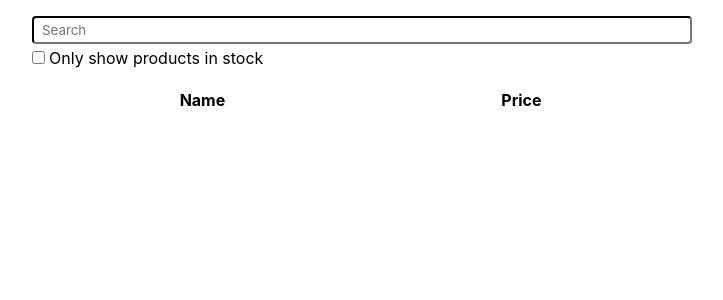
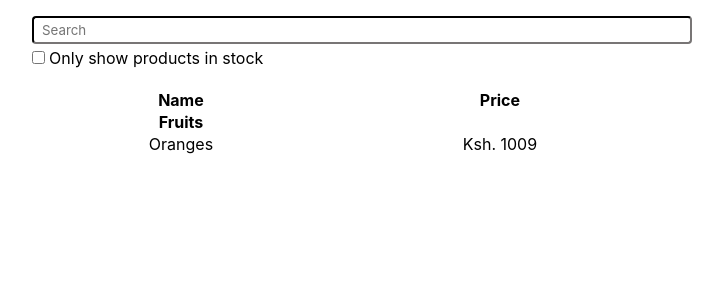
Before and after one commit to GHOST-Aram/product-table, a React (Create React App) app: page / in a window 1280 px wide. Shown: the top 300 px of the page, without its empty margins (288-1011 px from the left). Built offline with nearby package versions, Linux system fonts and the light colour scheme.

Commit message:
Create product cartegory section of the products table

```diff
--- /dev/null
+++ b/src/components/product-cartegory.js
@@ -0,0 +1,12 @@
+import React from 'react'
+
+const ProductCategory = () => {
+  return (
+    <>
+        <tr className='w-full'><th className='text-center'>Fruits</th></tr>
+        <tr><td>Oranges</td><td>Ksh. 1009</td></tr>
+    </>
+  )
+}
+
+export default ProductCategory
--- a/src/components/product-table.js
+++ b/src/components/product-table.js
@@ -1,10 +1,12 @@
 import TableHeader from './table-head'
+import ProductCategory from './product-cartegory'
 import React from 'react'
 
 const ProductTable = () => {
   return (
     <table border={0}>
         <TableHeader />
+        <ProductCategory />
     </table>
   )
 }
--- a/src/index.css
+++ b/src/index.css
@@ -74,6 +74,9 @@ code {
 table{
   width: 100%;
 }
+.text-center{
+  text-align: center;
+}
 .w-full{
   width: 100%;
 }
```
